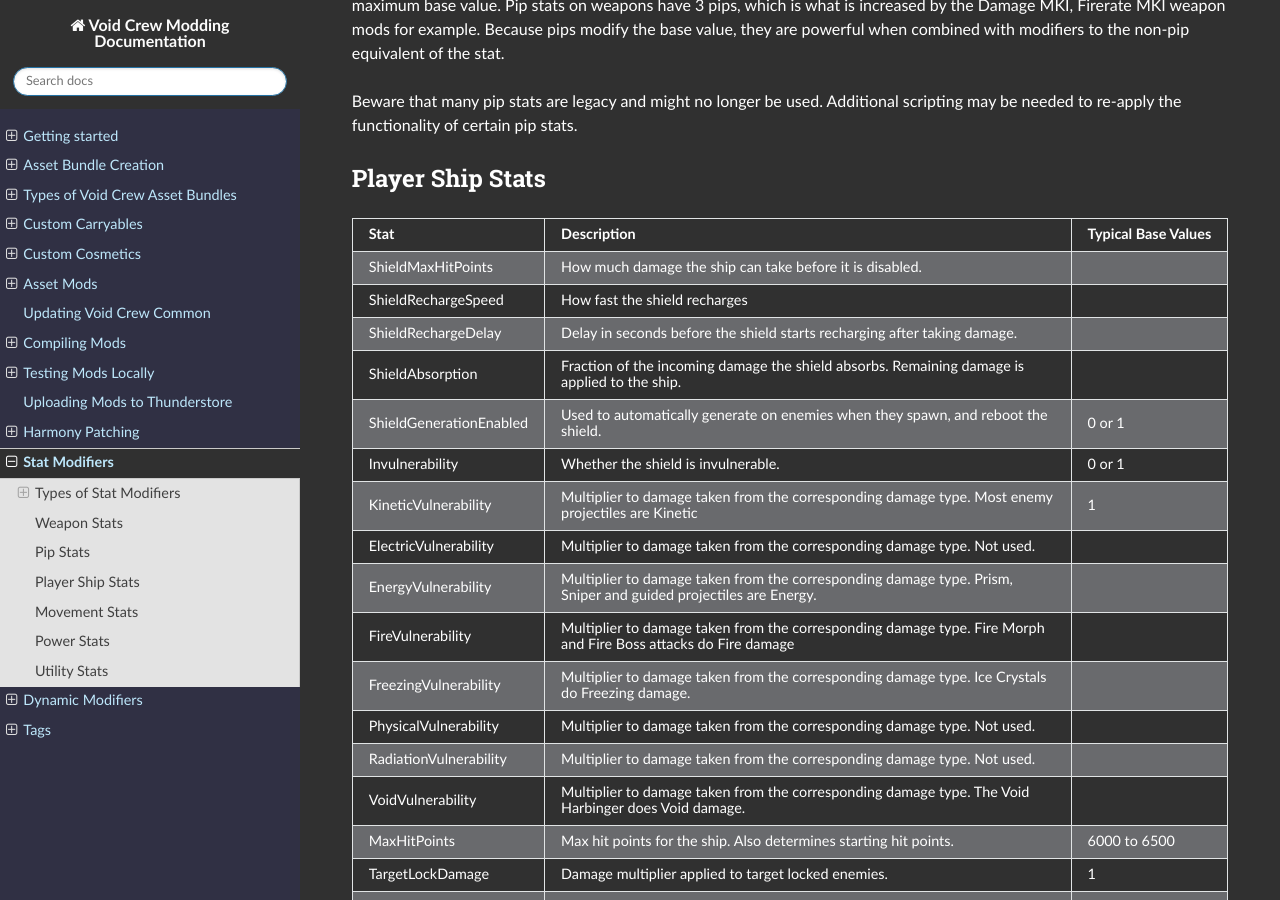
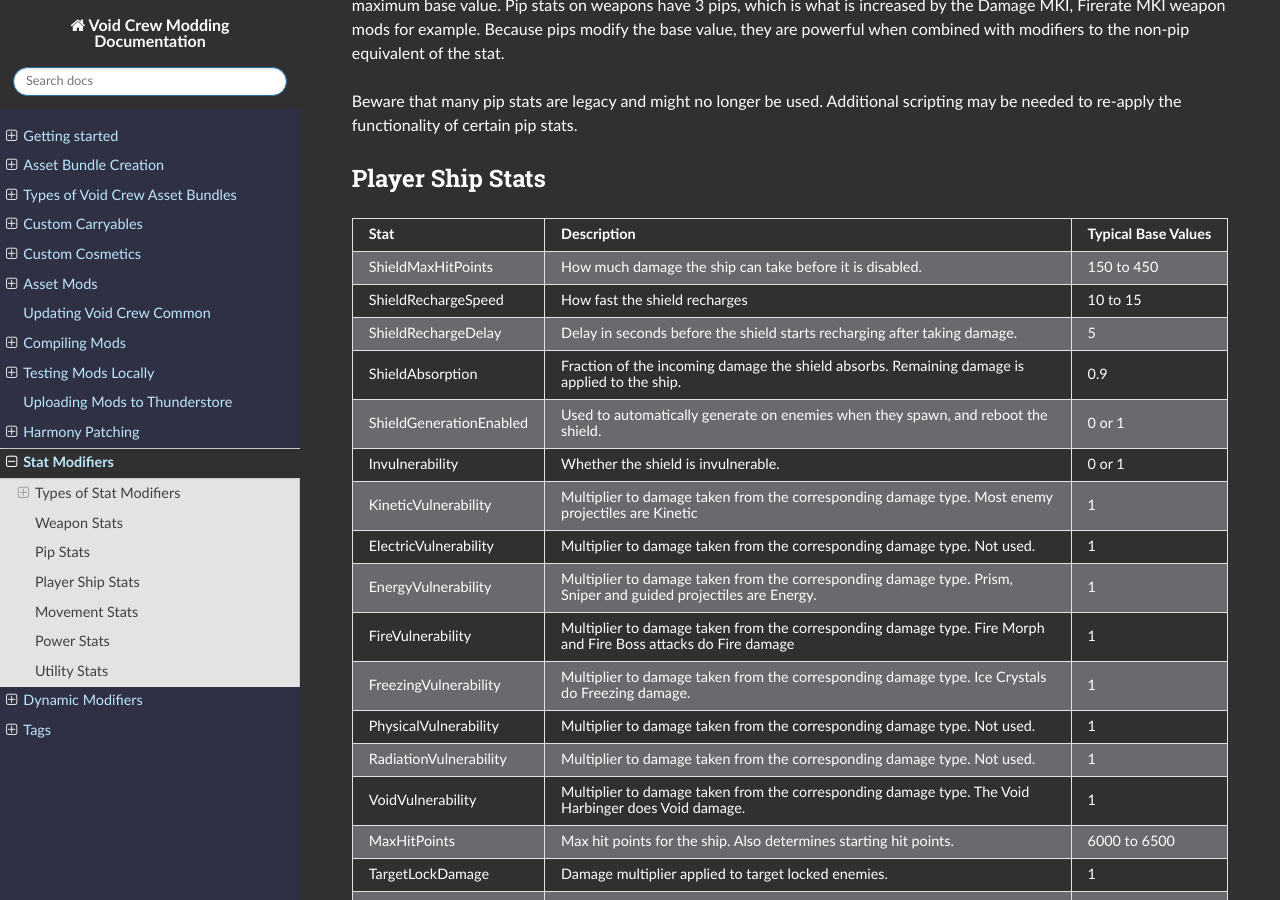
Before and after one commit to HutlihutGames/void_crew_modding_documentation, a Sphinx documentation site: the page built from Docs/StatModifiers/StatModifiers.md, in a window 1280 px wide and 900 px high, scrolled down 2675 px. Built offline with Sphinx 7.4.7 and the Read the Docs theme 3.1.0, drawn with Linux system fonts in a browser that asks for light colours.

Commit message:
Added missing base value examples to stats

```diff
--- a/Docs/StatModifiers/StatModifiers.md
+++ b/Docs/StatModifiers/StatModifiers.md
@@ -88,20 +88,20 @@ Beware that many pip stats are legacy and might no longer be used. Additional sc
 
 | Stat                    | Description                                                                                                     | Typical Base Values |
 |:------------------------|:----------------------------------------------------------------------------------------------------------------|--------------------:|
-| ShieldMaxHitPoints      | How much damage the ship can take before it is disabled.                                                        |                     |
-| ShieldRechargeSpeed     | How fast the shield recharges                                                                                   |                     |
-| ShieldRechargeDelay     | Delay in seconds before the shield starts recharging after taking damage.                                       |                     |
-| ShieldAbsorption        | Fraction of the incoming damage the shield absorbs. Remaining damage is applied to the ship.                    |                     |
+| ShieldMaxHitPoints      | How much damage the ship can take before it is disabled.                                                        |          150 to 450 |
+| ShieldRechargeSpeed     | How fast the shield recharges                                                                                   |            10 to 15 |
+| ShieldRechargeDelay     | Delay in seconds before the shield starts recharging after taking damage.                                       |                   5 |
+| ShieldAbsorption        | Fraction of the incoming damage the shield absorbs. Remaining damage is applied to the ship.                    |                 0.9 |
 | ShieldGenerationEnabled | Used to automatically generate on enemies when they spawn, and reboot the shield.                               |              0 or 1 |
 | Invulnerability         | Whether the shield is invulnerable.                                                                             |              0 or 1 |
 | KineticVulnerability    | Multiplier to damage taken from the corresponding damage type. Most enemy projectiles are Kinetic               |                   1 |
-| ElectricVulnerability   | Multiplier to damage taken from the corresponding damage type. Not used.                                        |                     |
-| EnergyVulnerability     | Multiplier to damage taken from the corresponding damage type. Prism, Sniper and guided projectiles are Energy. |                     |
-| FireVulnerability       | Multiplier to damage taken from the corresponding damage type. Fire Morph and Fire Boss attacks do Fire damage  |                     |
-| FreezingVulnerability   | Multiplier to damage taken from the corresponding damage type. Ice Crystals do Freezing damage.                 |                     |
-| PhysicalVulnerability   | Multiplier to damage taken from the corresponding damage type. Not used.                                        |                     |
-| RadiationVulnerability  | Multiplier to damage taken from the corresponding damage type. Not used.                                        |                     |
-| VoidVulnerability       | Multiplier to damage taken from the corresponding damage type. The Void Harbinger does Void damage.             |                     |
+| ElectricVulnerability   | Multiplier to damage taken from the corresponding damage type. Not used.                                        |                   1 |
+| EnergyVulnerability     | Multiplier to damage taken from the corresponding damage type. Prism, Sniper and guided projectiles are Energy. |                   1 |
+| FireVulnerability       | Multiplier to damage taken from the corresponding damage type. Fire Morph and Fire Boss attacks do Fire damage  |                   1 |
+| FreezingVulnerability   | Multiplier to damage taken from the corresponding damage type. Ice Crystals do Freezing damage.                 |                   1 |
+| PhysicalVulnerability   | Multiplier to damage taken from the corresponding damage type. Not used.                                        |                   1 |
+| RadiationVulnerability  | Multiplier to damage taken from the corresponding damage type. Not used.                                        |                   1 |
+| VoidVulnerability       | Multiplier to damage taken from the corresponding damage type. The Void Harbinger does Void damage.             |                   1 |
 | MaxHitPoints            | Max hit points for the ship. Also determines starting hit points.                                               |        6000 to 6500 |
 | TargetLockDamage        | Damage multiplier applied to target locked enemies.                                                             |                   1 |
 | TargetLockCount         | How many target locks can be held at a time.                                                                    |                   4 |
@@ -133,7 +133,7 @@ Note: ForwardPowerPip, YawTorquePip, ElevationPowerPip, StrafePowerPip, PilotAid
 | Stat                     | Description                                                                                                                                                                  | Typical Base Values |
 |:-------------------------|:-----------------------------------------------------------------------------------------------------------------------------------------------------------------------------|--------------------:|
 | PowerWanted              | How many power units is used by the module when active.                                                                                                                      |              1 to 6 |
-| PowerProvided            | How much power is produced by a power provider (Central Computer and Power Generators).                                                                                      |                     |
+| PowerProvided            | How much power is produced by a power provider (Central Computer and Power Generators).                                                                                      |              1 to 3 |
 | BatteryRechargeAmount    | How much battery charge is generated per second. Battery sockets apply a modifier from this stat's value to the same stat on the battery (value is 0 on battery by default). |             2 to 20 |
 | BreakerTemperatureShift  | How much breaker temperature will change per second for each power unit the ship is overloaded by. Breaker chance to trigger is determined by its temperature.               |           -0.5 to 1 |
 
```
